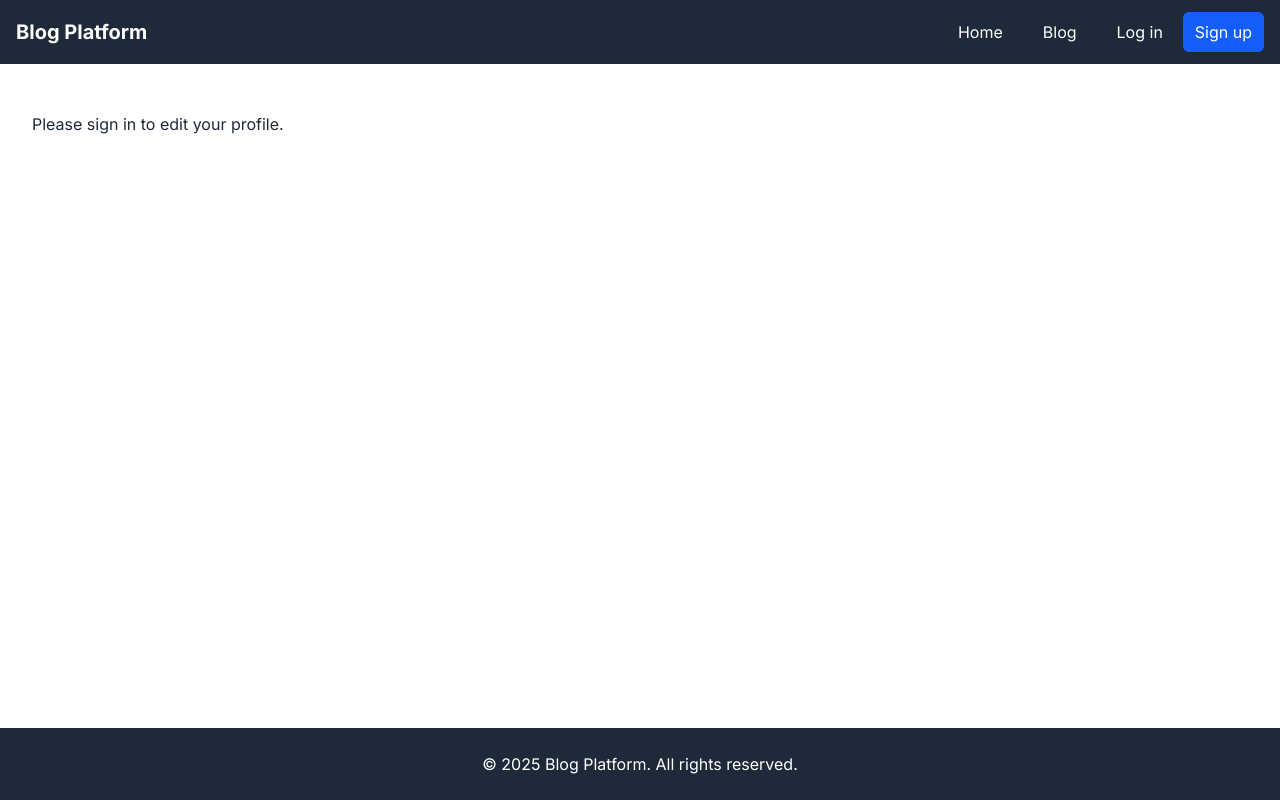
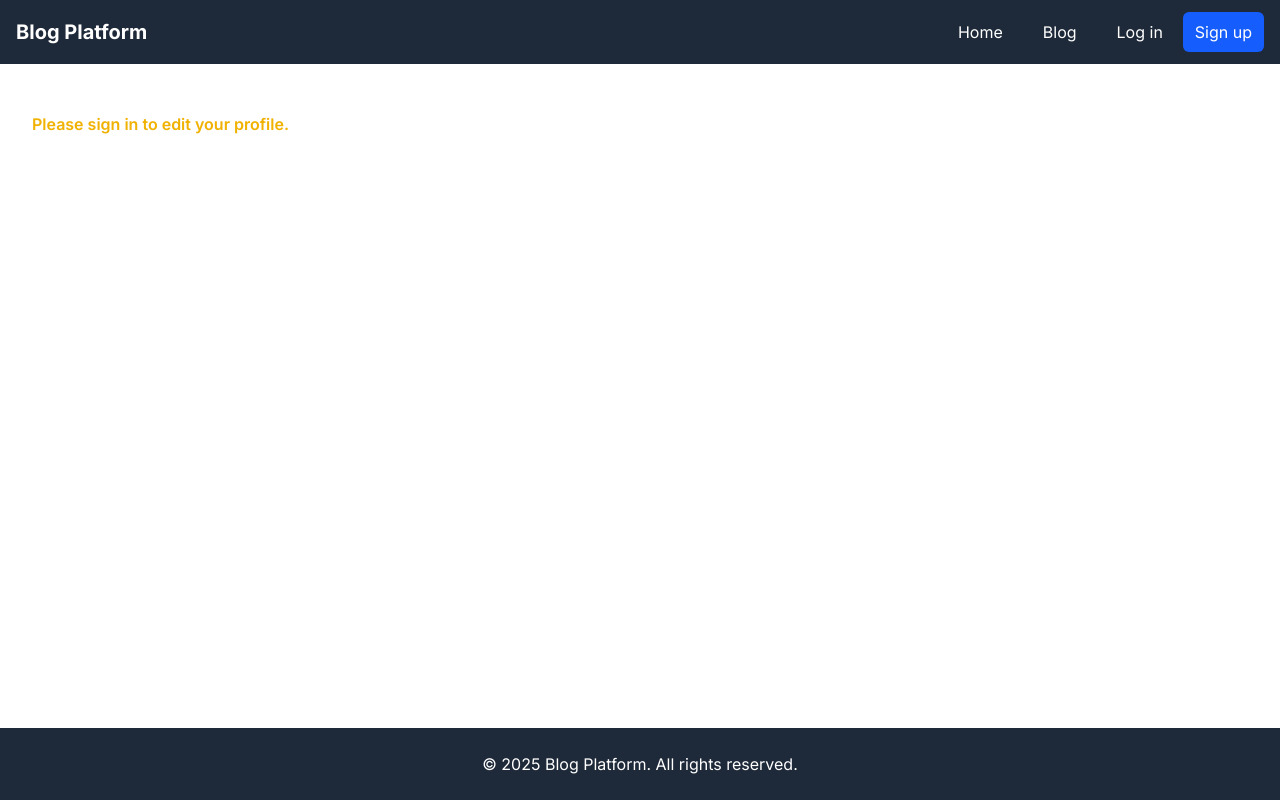
Before and after one commit to vipinkumar71/my-blog-app, a Next.js app: page /profile/edit in a window 1280 px wide. Built offline with nearby package versions, Linux system fonts and the light colour scheme; no server answers.

Commit message:
added some config.js changes and color chages of a text

```diff
--- a/next.config.js
+++ b/next.config.js
@@ -8,6 +8,9 @@ const nextConfig = {
     // Warning: This allows production builds to successfully complete even with TypeScript errors
     ignoreBuildErrors: true,
   },
+  images: {
+    domains: ["picsum.photos"], // Add picsum.photos to allowed image domains
+  },
 };
 
 module.exports = nextConfig;
--- a/src/app/profile/edit/page.tsx
+++ b/src/app/profile/edit/page.tsx
@@ -93,7 +93,9 @@ export default function EditProfilePage() {
   if (!session) {
     return (
       <div className="container mx-auto p-4">
-        <p className="text-gray-800">Please sign in to edit your profile.</p>
+        <p className="text-yellow-500 font-semibold">
+          Please sign in to edit your profile.
+        </p>
       </div>
     );
   }
```
